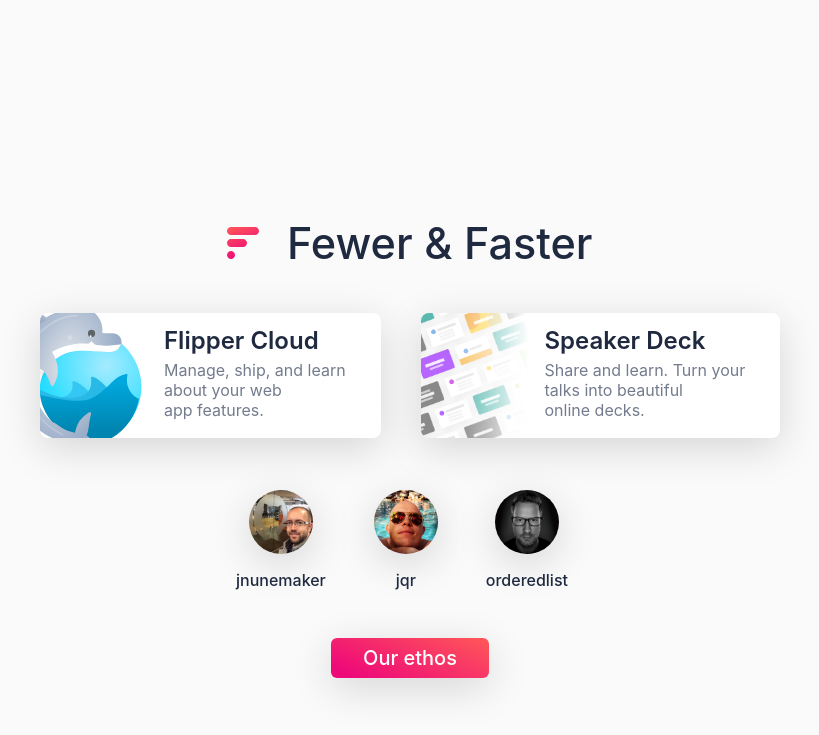
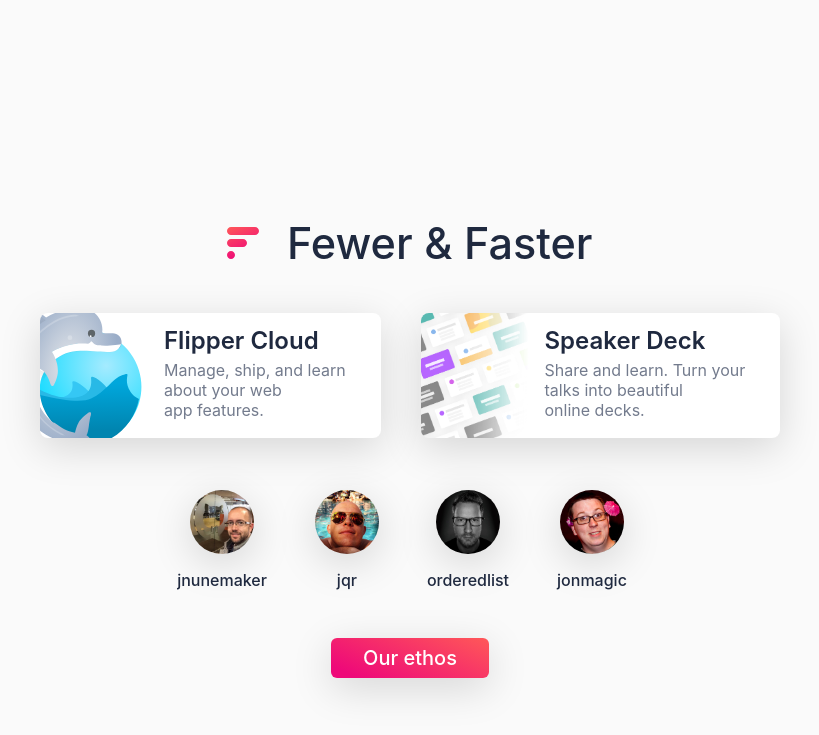
Before and after one commit to fewerandfaster/fewerandfaster.github.io, a Jekyll site: the page built from index.html, in a window 1280 px wide. Shown: the top 735 px of the page, without its empty margins (230-1049 px from the left). Built offline with Jekyll 4.4.1, drawn with Linux system fonts in a browser that asks for light colours; a script that is not in the unit is left out.

Commit message:
Add hoyt which doesn't abide by fewer but does abide by faster in that we'll get more things done faster

```diff
--- a/index.html
+++ b/index.html
@@ -37,6 +37,10 @@
     <div class="person-avatar"><img src="images/orderedlist.jpg" alt="Steve Smith"></div>
     <div class="person-handle">orderedlist</div>
   </a>
+  <a href="https://twitter.com/jonmagic" class="person">
+    <div class="person-avatar"><img src="images/jonmagic.jpg" alt="Jon Hoyt"></div>
+    <div class="person-handle">jonmagic</div>
+  </a>
 </div>
 
 <div class="buttons">
```
Also changed, not shown: images/jonmagic.jpg (added).
